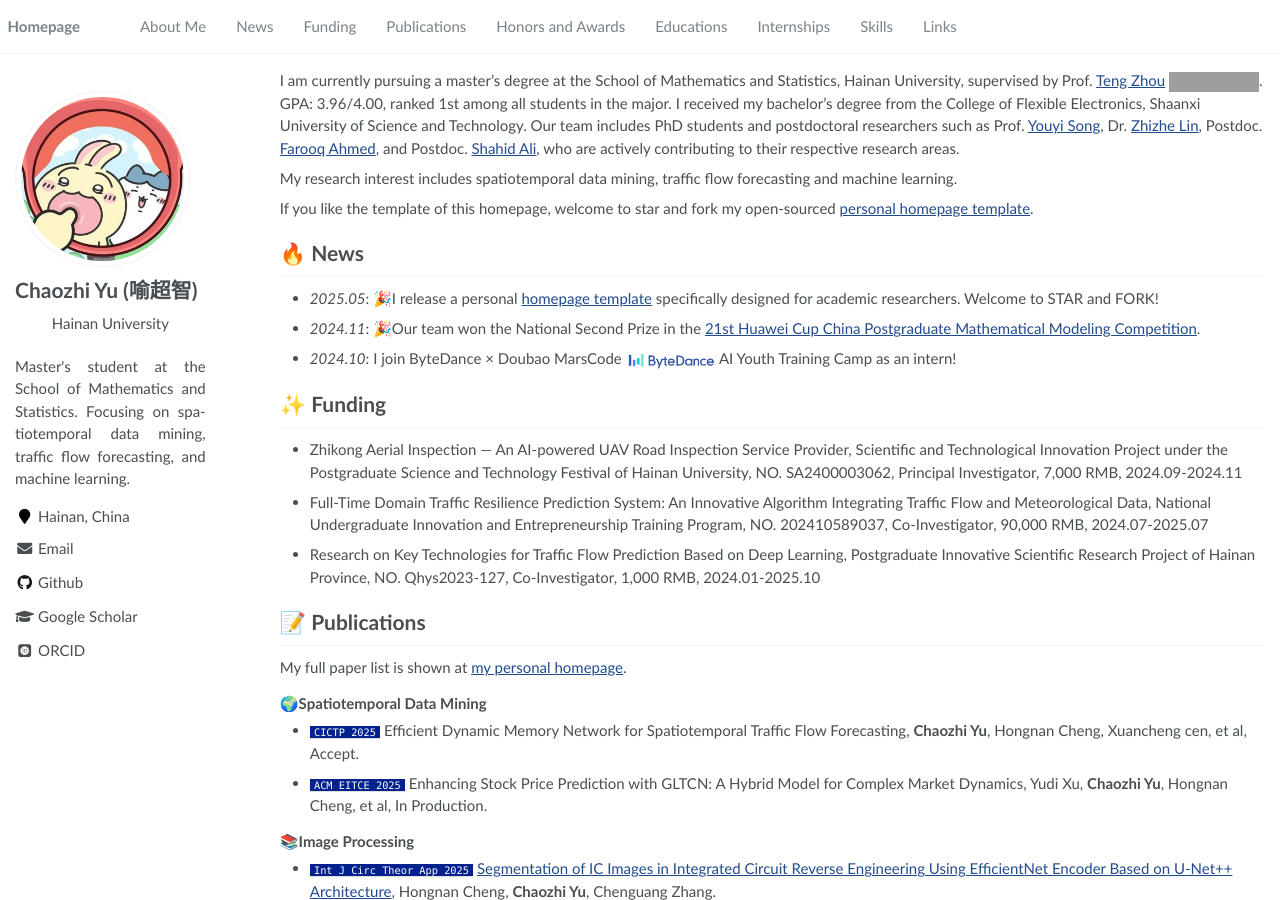
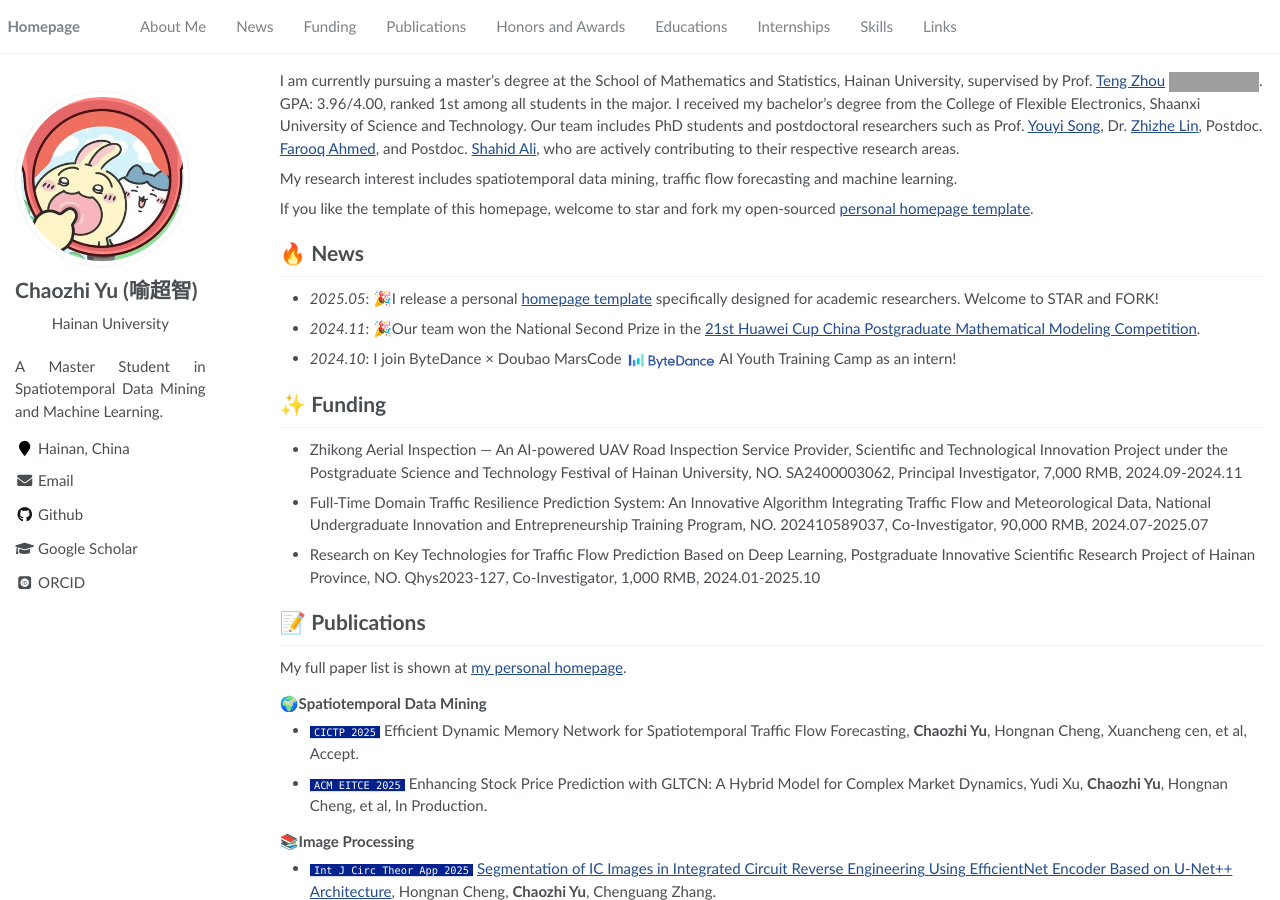
Before and after one commit to yuchaozhi/yuchaozhi.github.io, a Jekyll site: the page built from _pages/about.md, in a window 1280 px wide and 900 px high. Built offline with Jekyll 4.4.1, drawn with Linux system fonts in a browser that asks for light colours; some web fonts are replaced; grey boxes are pictures that could not be loaded.

Commit message:
update _config.yml

```diff
--- a/_config.yml
+++ b/_config.yml
@@ -7,7 +7,7 @@
 
 # Site Settings
 title                    : "Chaozhi Yu (喻超智)"
-description              : "Master's student at the School of Mathematics and Statistics. Focusing on spatiotemporal data mining, traffic flow forecasting, and machine learning."
+description              : "A Master Student in Spatiotemporal Data Mining and Machine Learning."
 repository               : "yuchaozhi/yuchaozhi.github.io"
 google_scholar_stats_use_cdn : true
 
```
